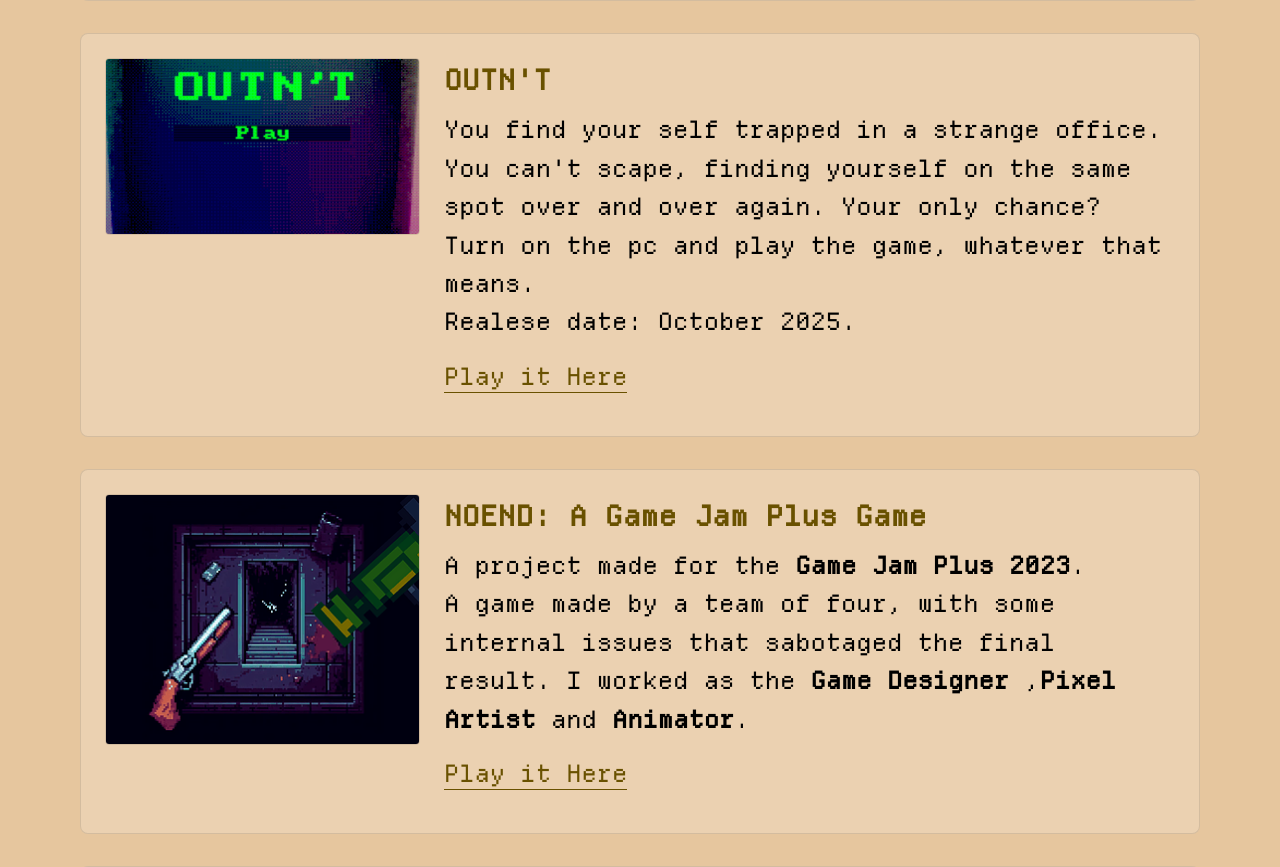
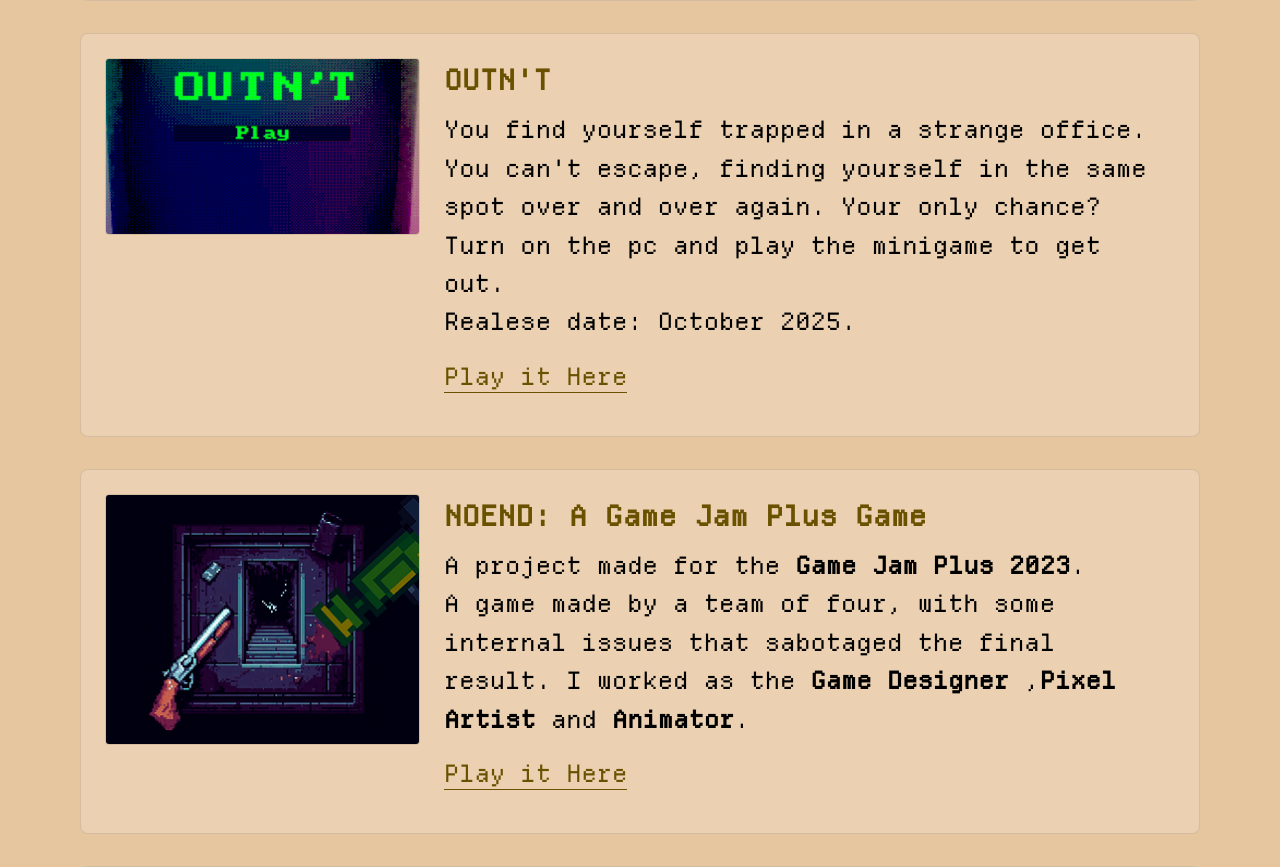
Before and after one commit to HAMSOFT23/sagudeloWeb, a plain HTML site: page myGames.html in a window 1280 px wide. Shown: the part 831-1698 px from the top of the page. Drawn offline with Linux system fonts and the light colour scheme; files whose address does not match are found by name.

Commit message:
Icon Update

```diff
--- a/myGames.html
+++ b/myGames.html
@@ -8,7 +8,7 @@
     <link rel="stylesheet" href="css/main.css">
     <link rel="stylesheet" href="css/myGames.css">
 
-    <link rel="icon" href="images/favicon.ico">
+    <link rel="icon" href="images/barr3.png">
 </head>
 <body>
     <header>
@@ -47,8 +47,8 @@
                 <div class="game-thumbnail"> <img src="images/outnt.png" alt="Thumbnail for Game Title 2" width="315" height="250">
                 </div>
                  <div class="game-details"> <h3><strong>OUTN'T</strong></h3>
-                    <p>You find your self trapped in a strange office. You can't scape, finding yourself on the same spot over and over again.
-                    Your only chance? Turn on the pc and play the game, whatever that means.<br>
+                    <p>You find yourself trapped in a strange office. You can't escape, finding yourself in the same spot over and over again.
+                    Your only chance? Turn on the pc and play the minigame to get out.<br>
                     Realese date: October 2025.</p>
                     <p>
                         <a href="https://hamsoft23.itch.io" target="_blank" rel="noopener noreferrer">Play it Here</a>
```
Also changed, not shown: contact.html (+1 -1 lines), experience.html (+1 -1 lines), expertise.html (+1 -1 lines).
